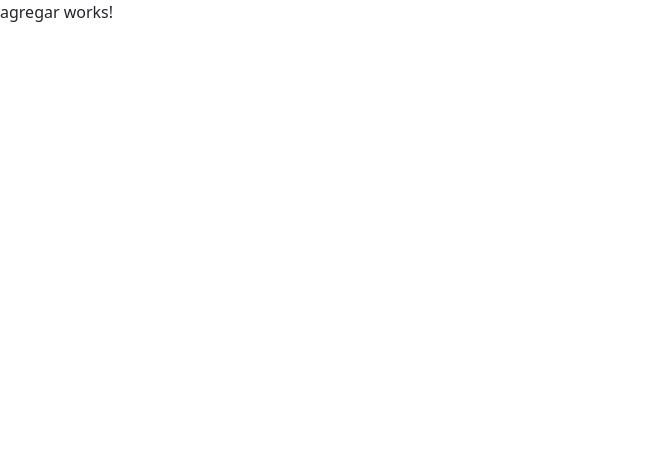
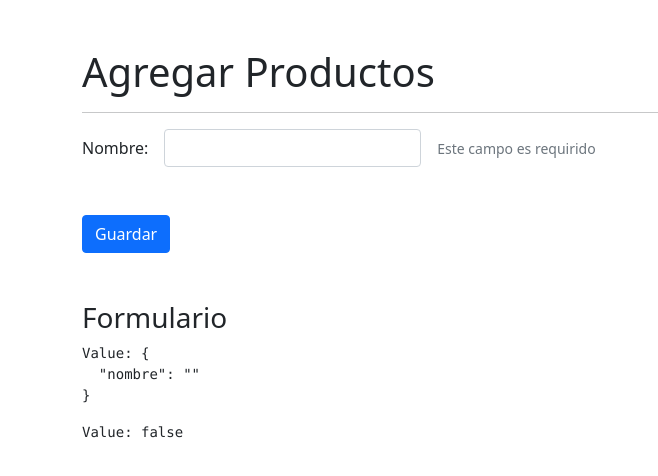
Before and after one commit to Aviles90/Directivas-personalizadas-en-Angular, an Angular app: page /productos/agregar in a window 1280 px wide. Shown: the top 476 px of the page, without its empty margins (0-658 px from the left). Built offline with nearby package versions, Linux system fonts and the light colour scheme.

Commit message:
creación de formulario reactivo

```diff
--- a/src/app/productos/pages/agregar/agregar.component.html
+++ b/src/app/productos/pages/agregar/agregar.component.html
@@ -1 +1,30 @@
-<p>agregar works!</p>
+<h1 class="mt-5"> Agregar Productos</h1>
+<hr>
+<form [formGroup]="miFormulario">
+    <div class="row g-3 align-items-center mb-3">
+        <div class="col-auto">
+            <label class="col-form-label">Nombre: </label>
+        </div>
+        <div class="col-auto">
+            <input class="form-control"
+                    formControlName="nombre">
+        </div>
+        <div class="col-auto">
+            <span class="form-text"
+                    *ngIf="tieneError('nombre')">
+                Este campo es requirido
+            </span>
+        </div>
+    </div>
+    <div class="row mt-5">
+        <div class="col">
+            <button class="btn btn-primary">
+                Guardar
+            </button>
+        </div>
+    </div>
+</form>
+
+<h3 class="mt-5">Formulario</h3>
+<pre>Value: {{miFormulario.value | json}}</pre>
+<pre>Value: {{miFormulario.valid}}</pre>
--- a/src/app/productos/pages/agregar/agregar.component.ts
+++ b/src/app/productos/pages/agregar/agregar.component.ts
@@ -1,4 +1,5 @@
 import { Component, OnInit } from '@angular/core';
+import { FormBuilder, FormGroup, Validators } from '@angular/forms';
 
 @Component({
   selector: 'app-agregar',
@@ -6,11 +7,16 @@ import { Component, OnInit } from '@angular/core';
   styles: [
   ]
 })
-export class AgregarComponent implements OnInit {
+export class AgregarComponent {
 
-  constructor() { }
+  miFormulario: FormGroup =  this.fb.group({
+    nombre:['', Validators.required]
+  });
 
-  ngOnInit(): void {
+  constructor( private fb: FormBuilder) { }
+
+  tieneError(campo : string):boolean{
+    return this.miFormulario.get(campo)?.invalid || false;
   }
 
 }
--- a/src/index.html
+++ b/src/index.html
@@ -8,7 +8,7 @@
   <link rel="icon" type="image/x-icon" href="favicon.ico">
   <link href="https://cdn.jsdelivr.net/npm/bootstrap@5.0.0-beta2/dist/css/bootstrap.min.css" rel="stylesheet" integrity="sha384-BmbxuPwQa2lc/FVzBcNJ7UAyJxM6wuqIj61tLrc4wSX0szH/Ev+nYRRuWlolflfl" crossorigin="anonymous">
 </head>
-<body>
+<body class="container">
   <app-root></app-root>
 </body>
 </html>
```
Also changed, not shown: src/app/productos/productos.module.ts (+6 -2 lines).
